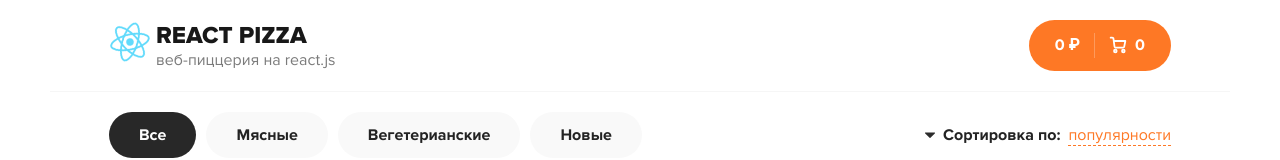
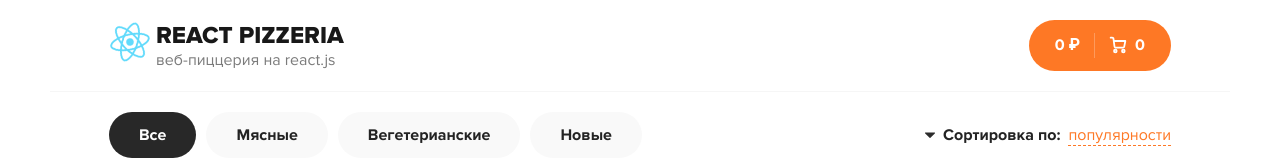
Before and after one commit to KEK-W8/react-pizzeria, a React (Create React App) app: page / in a window 1280 px wide. Shown: the top 160 px of the page. Built offline with nearby package versions, Linux system fonts and the light colour scheme; data requests are answered from the project's data file.

Commit message:
Sync header && title

```diff
--- a/public/index.html
+++ b/public/index.html
@@ -5,7 +5,7 @@
     <link rel="icon" href="%PUBLIC_URL%/favicon.ico" />
     <meta name="viewport" content="width=device-width, initial-scale=1" />
     <meta name="theme-color" content="#000000" />
-    <title>REACT PIZZERIA</title>
+    <title></title>
   </head>
   <body>
     <div id="root"></div>
--- a/src/components/Header.jsx
+++ b/src/components/Header.jsx
@@ -1,4 +1,4 @@
-import React from "react";
+import React, { useEffect } from "react";
 import { Link } from "react-router-dom";
 
 import CartButton from "./CartButton.jsx";
@@ -6,6 +6,12 @@ import CartButton from "./CartButton.jsx";
 import reactLogo from "../assets/img/react-logo.png";
 
 function Header() {
+  const title = "REACT PIZZERIA";
+
+  useEffect(() => {
+    document.title = title;
+  }, []);
+
   return (
     <div className="header">
       <div className="container">
@@ -13,7 +19,7 @@ function Header() {
           <div className="header__logo">
             <img width="38" src={reactLogo} alt="React logo" />
             <div>
-              <h1>React Pizza</h1>
+              <h1>{title}</h1>
               <p>веб-пиццерия на react.js</p>
             </div>
           </div>
```
Also changed, not shown: 1 other file (tests, documents, lock files or other folders).
